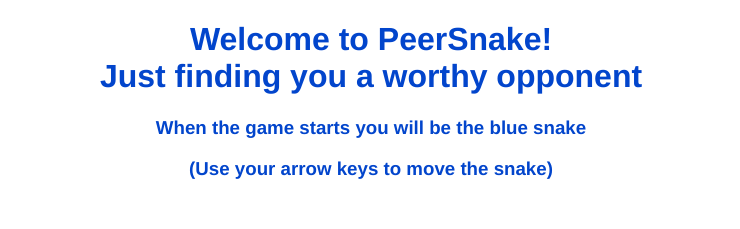
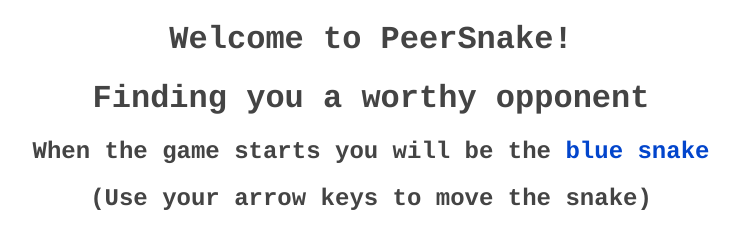
Before and after one commit to tomcartwrightuk/p2p-snake, a website: page public/index.html in a window 1280 px wide. Shown: the whole page, without its empty margins (269-1009 px from the left). Drawn offline with Linux system fonts and the light colour scheme.

Commit message:
Better instructions

```diff
--- a/public/index.html
+++ b/public/index.html
@@ -5,10 +5,11 @@
     <title>Snake</title>
   </head>
   <body>
-    <div class="intro" style="text-align: center; font-family: Helvetica; weight: 800; color: #0245CC">
-      <h1>Welcome to PeerSnake!<br> Just finding you a worthy opponent</h1>
-      <h3>When the game starts you will be the blue snake</h3>
-      <h3>(Use your arrow keys to move the snake)</h3>
+    <div class="intro" style="text-align: center; font-family: courier; weight: 800; color: #444">
+      <h1>Welcome to PeerSnake!</h1>
+      <h1>Finding you a worthy opponent</h1>
+      <h2>When the game starts you will be the <span style="color: #0245CC;">blue snake</span></h2>
+      <h2>(Use your arrow keys to move the snake)</h2>
     </div>
     <canvas id="canvas" width="800" height="500" style="margin: 0 auto; display: block"></canvas>
     <script src="/bundle.js"></script>
```
